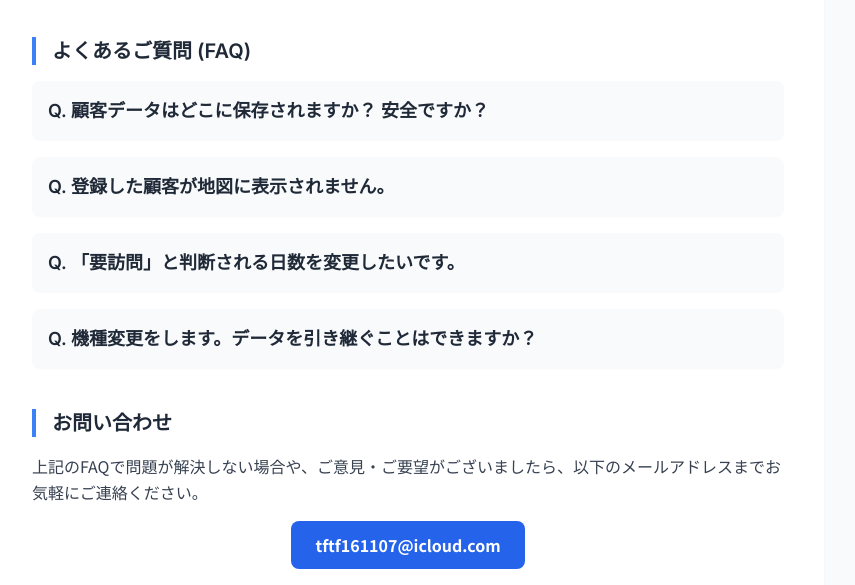
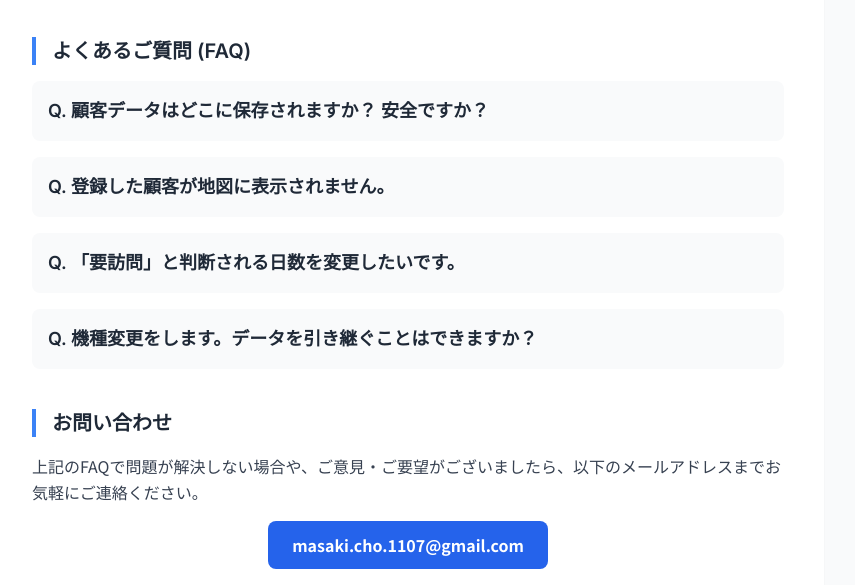
Before and after one commit to sinano1107/sales-fin-support, a plain HTML site: page index.html in a window 1280 px wide. Shown: the part 215-800 px from the top of the page, without its empty margins (232-1087 px from the left). Drawn offline with nearby package versions, Linux system fonts and the light colour scheme.

Commit message:
メールアドレス変更

```diff
--- a/index.html
+++ b/index.html
@@ -91,8 +91,8 @@
                             上記のFAQで問題が解決しない場合や、ご意見・ご要望がございましたら、以下のメールアドレスまでお気軽にご連絡ください。
                         </p>
                         <div class="mt-4 text-center">
-                            <a href="mailto:tftf161107@icloud.com" class="inline-block bg-blue-600 text-white font-bold py-3 px-6 rounded-lg hover:bg-blue-700 transition-colors">
-                                tftf161107@icloud.com
+                            <a href="mailto:masaki.cho.1107@gmail.com" class="inline-block bg-blue-600 text-white font-bold py-3 px-6 rounded-lg hover:bg-blue-700 transition-colors">
+                                masaki.cho.1107@gmail.com
                             </a>
                         </div>
                     </div>
@@ -156,8 +156,8 @@
                             If the FAQ does not resolve your issue, or if you have feedback or suggestions, please feel free to contact us at the email address below.
                         </p>
                         <div class="mt-4 text-center">
-                            <a href="mailto:tftf161107@icloud.com" class="inline-block bg-blue-600 text-white font-bold py-3 px-6 rounded-lg hover:bg-blue-700 transition-colors">
-                                tftf161107@icloud.com
+                            <a href="mailto:masaki.cho.1107@gmail.com" class="inline-block bg-blue-600 text-white font-bold py-3 px-6 rounded-lg hover:bg-blue-700 transition-colors">
+                                masaki.cho.1107@gmail.com
                             </a>
                         </div>
                     </div>
```
